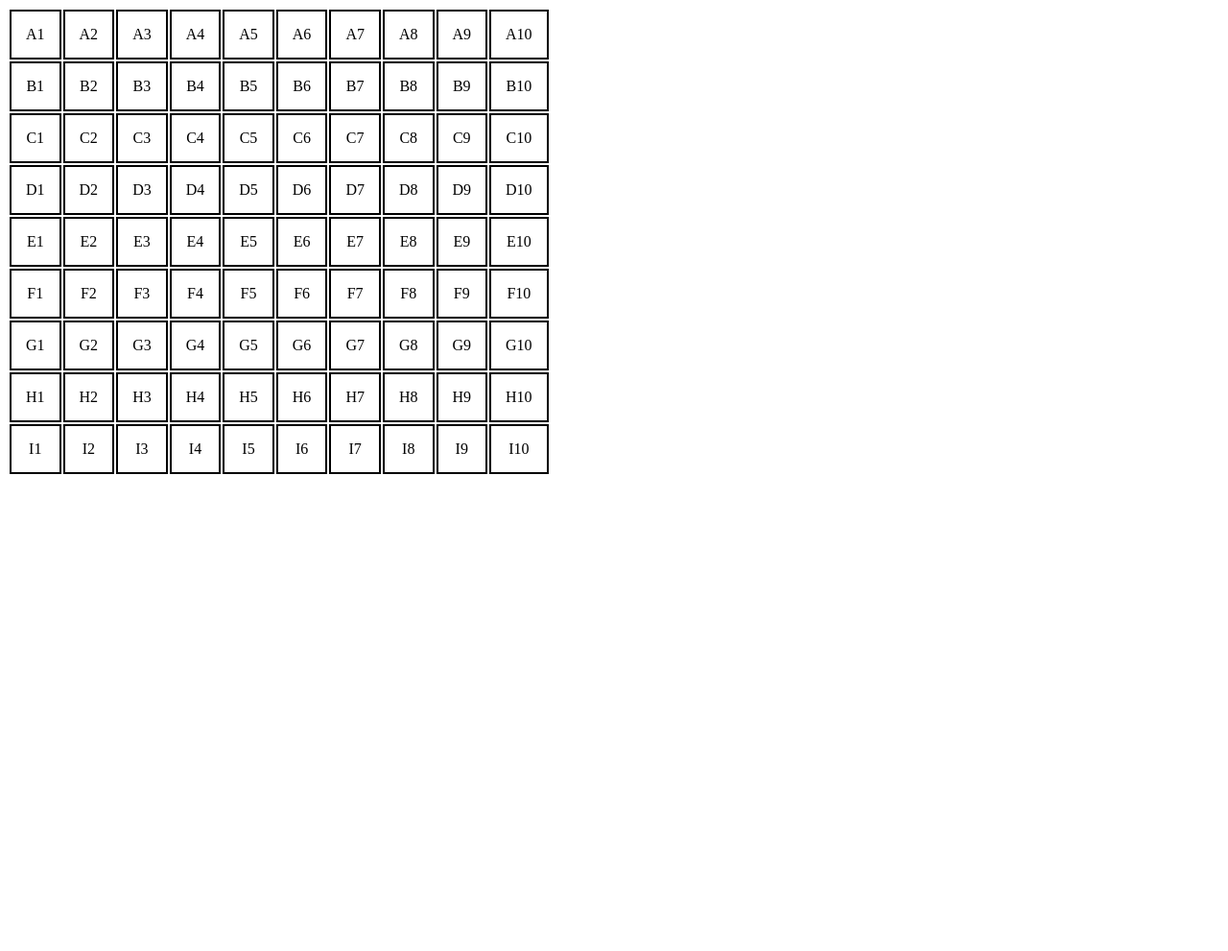
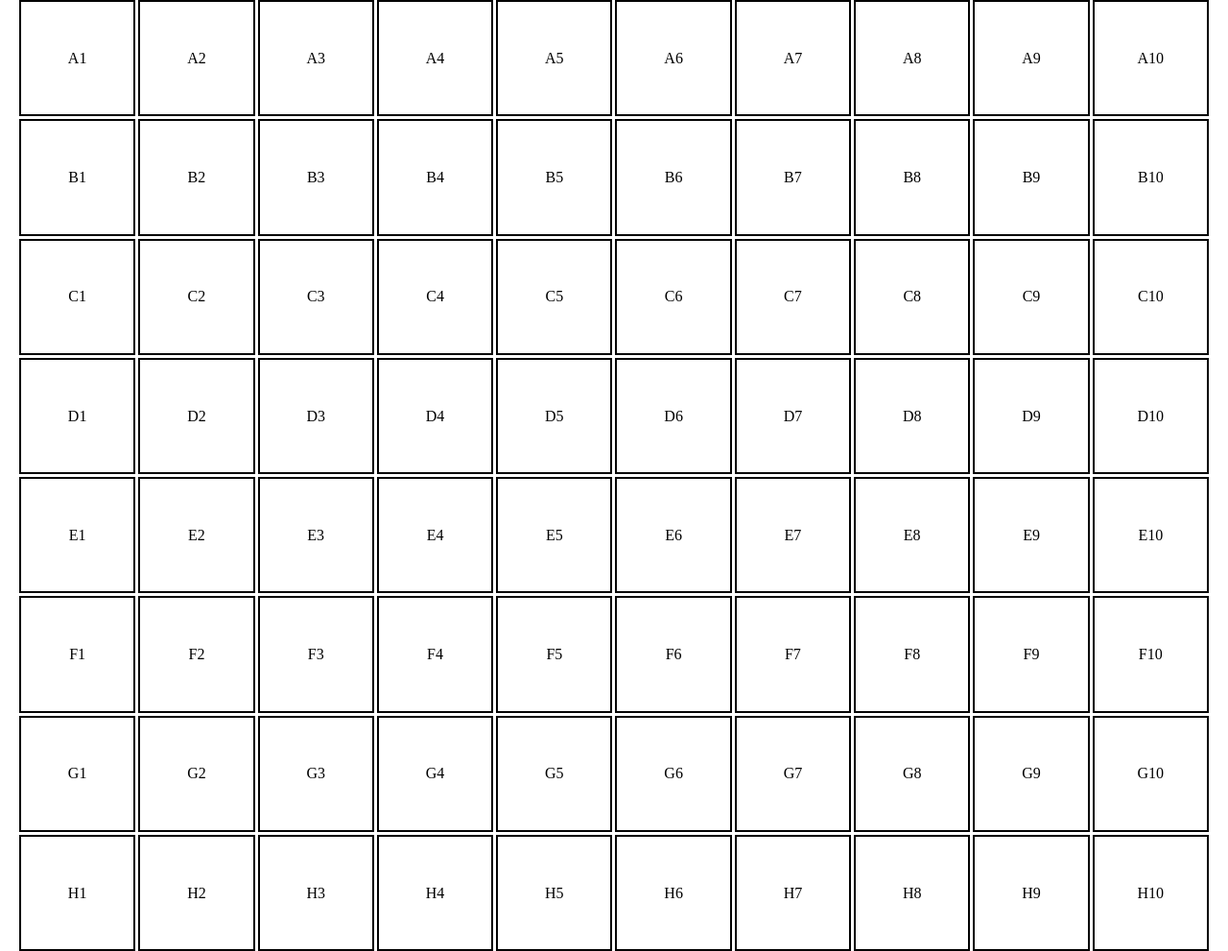
Before and after one commit to jebsmartt/acquire, a plain HTML site: page frontend/index.html in a window 1280 px wide. Shown: the top 991 px of the page at 96% size. Before the commit the page ends 800 px from the top, so only its background shows below. Drawn offline with Linux system fonts and the light colour scheme.

Commit message:
Implement flex

```diff
--- a/frontend/scripts.js
+++ b/frontend/scripts.js
@@ -12,7 +12,7 @@ fetch('../constants.json') // Fetch the JSON file
     // console.log(ALPHABET)
 
     // Step 1: Create the element
-    const grid = document.createElement('table')
+    const grid = document.createElement('div')
 
     // Step 2 (Optional): Modify the element
 
@@ -25,25 +25,20 @@ fetch('../constants.json') // Fetch the JSON file
     // Add rows and cols to table
     const row_indexes = ALPHABET.slice(0,NUM_ROWS)
     for (let i=0; i < NUM_ROWS; i++) {
-        let grid_row = document.createElement('tr')
+        let grid_row = document.createElement('div')
 
         grid.appendChild(grid_row)
         grid_row.setAttribute('class','grid-row')
 
         // Add cols and buttons to row
         for (let y=1; y < (NUM_COLS+1); y++) {
-            let grid_cell = document.createElement('td')
-            // let grid_cell_button = document.createElement('button')
+            let grid_cell = document.createElement('div')
             grid_cell_label = `${row_indexes[i]}${y}`
             grid_cell.textContent = grid_cell_label
-            // grid_cell_button.textContent = grid_cell_label
 
             grid_row.appendChild(grid_cell)
             grid_cell.setAttribute('id', grid_cell_label)
             grid_cell.setAttribute('class', 'grid-cell')
-            // grid_cell.appendChild(grid_cell_button)
-            // grid_cell_button.setAttribute('id', `${grid_cell_label}_button`)
-            // grid_cell_button.setAttribute('class', 'grid-cell-button')
 
             // Add click event listener to each button
             clickEventListener(grid_cell_label)
--- a/frontend/style.css
+++ b/frontend/style.css
@@ -1,13 +1,36 @@
-/* This is a td element */
 body {
     font-family:'Times New Roman', Times, serif;
+    margin: 0px 20px;
+}
+
+#grid {
+    display: flex;
+    flex-direction: column;
+    align-items: stretch;
+    gap: 3px;
+}
+
+.grid-row {
+    display: flex;
+    justify-content: space-around;
+    gap: 3px;
 }
 
 .grid-cell {
+    flex-grow: 1;
+    flex-shrink: 1;
+    flex-basis: 30px;
+    min-width: 10px;
+    min-height: 10px;
     padding: 15px;
-    text-align: center;
     border: 2px solid black;
+    aspect-ratio: 1/1;
+    display: flex;
+    justify-content: center;
+    align-items: center;
+    font-size: medium;
 }
+
 
 .grid-cell-played {
     border: 2px solid white;
@@ -15,8 +38,3 @@ body {
     background-color: black;
     font-weight: bold;
 }
-
-/* .grid-cell-button {
-    border: none;
-    background-color: transparent;
-} */
```
